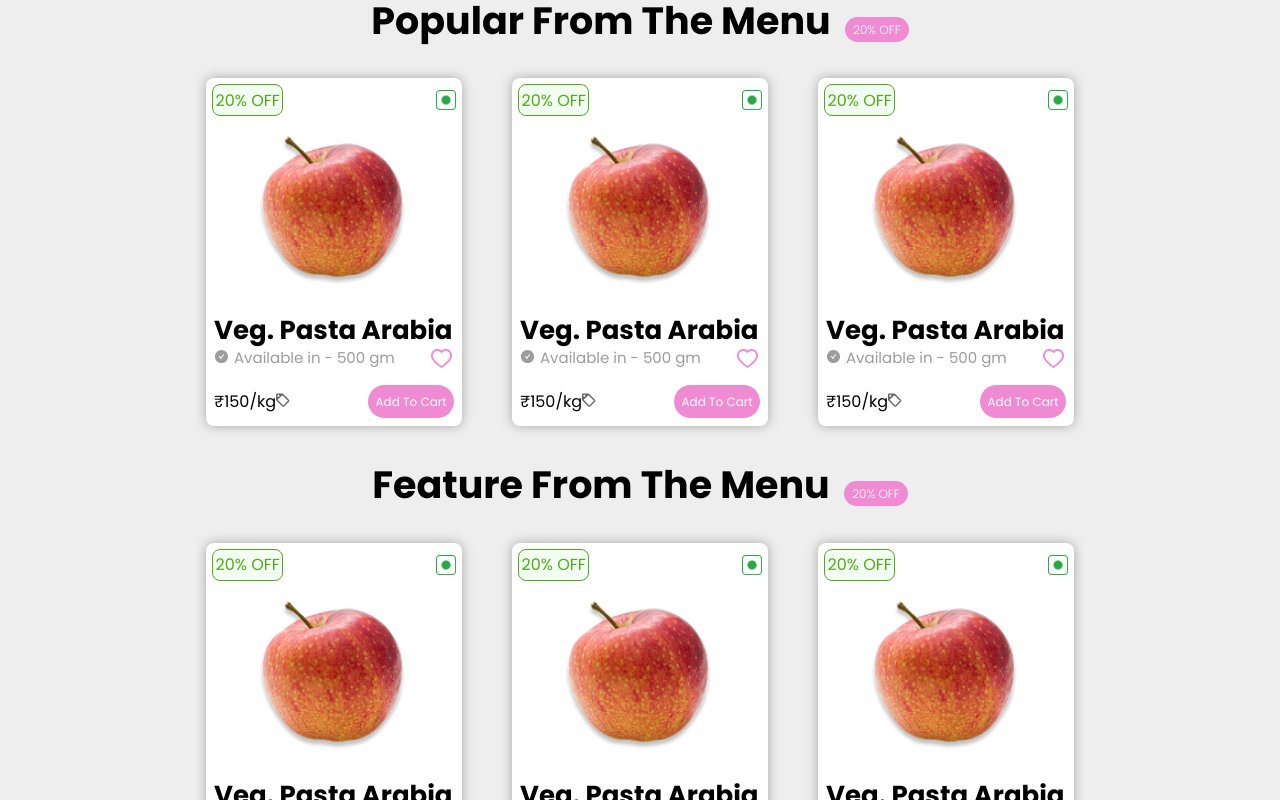
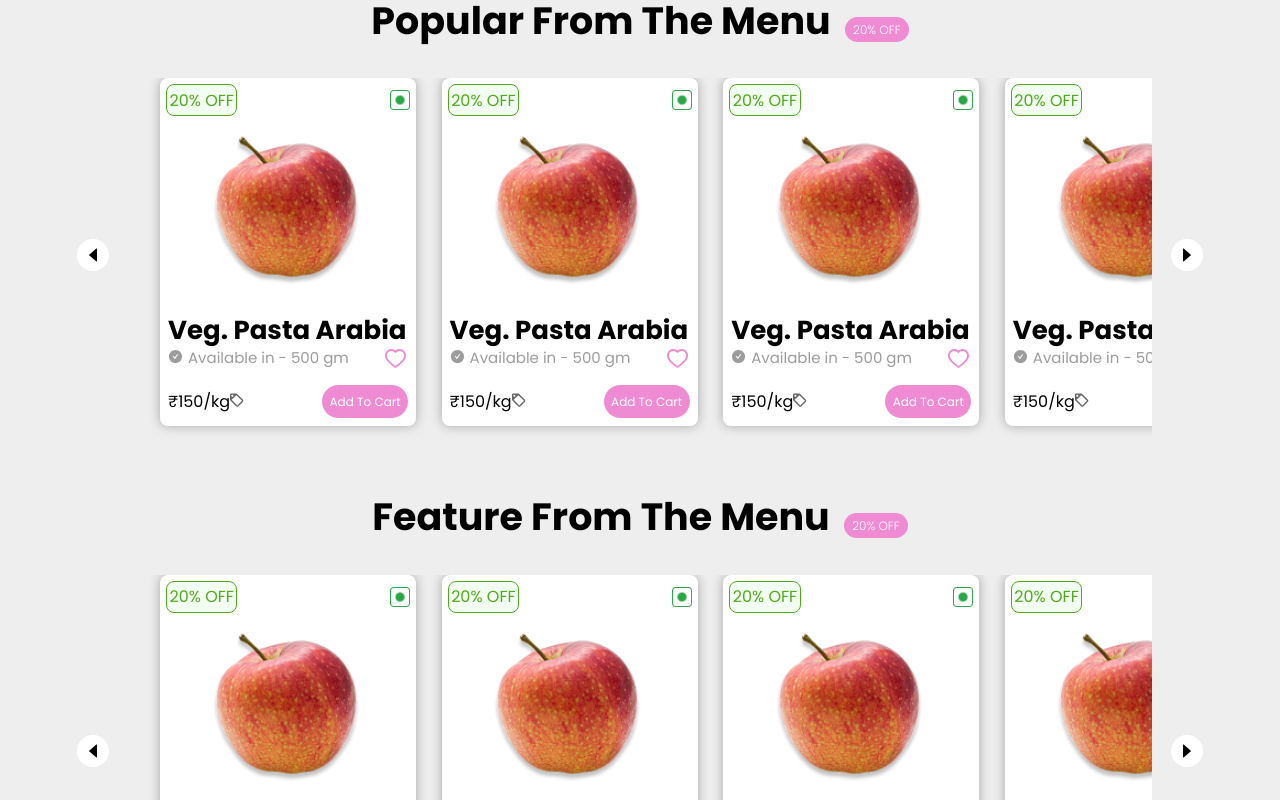
Before and after one commit to Anushka512/fog-website, a React (Create React App) app: page / in a window 1280 px wide. Shown: the part 1640-2440 px from the top of the page. Built offline with nearby package versions, Linux system fonts and the light colour scheme.

Commit message:
Scrollable Feature Added

```diff
--- a/src/Components/Card/Card.js
+++ b/src/Components/Card/Card.js
@@ -20,7 +20,7 @@ function Card({ imgUrl, name, price }) {
             <AiFillCheckCircle />
             <p className="p-text">Available in - 500 gm</p>
           </div>
-          <AiOutlineHeart style={{cursor:"pointer"}}/>
+          <AiOutlineHeart style={{ cursor: "pointer" }} />
         </div>
 
         <div className="card__desc">
--- a/src/Components/Card/Card.scss
+++ b/src/Components/Card/Card.scss
@@ -2,7 +2,7 @@
   display: flex;
   flex-direction: column;
   justify-content: flex-start;
-  width: 20vmax;
+  min-width: 20vmax;
   box-shadow: 0 0 12px rgba(0, 0, 0, 0.3);
   background-color: white;
   border-radius: 8px;
@@ -78,8 +78,4 @@
       }
     }
   }
-
-  &:hover {
-    transform: translateY(-5px);
-  }
 }
--- a/src/Pages/Home/Home.js
+++ b/src/Pages/Home/Home.js
@@ -1,4 +1,4 @@
-import React, { Fragment, useState } from "react";
+import React, { Fragment, useState, useRef } from "react";
 import Banner from "../../Assets/Images/Banner__IMG.png";
 import CardImg from "../../Assets/Images/3.jpg.png";
 import logoSec from "../../Assets/Images/logo__sec.png";
@@ -14,11 +14,32 @@ import CatImg from "../../Assets/Images/cat-img.png";
 import { FiTruck } from "react-icons/fi";
 import { MdOutlineSupportAgent, MdPayments } from "react-icons/md";
 import { BiTimer } from "react-icons/bi";
+import { AiFillCaretRight, AiFillCaretLeft } from "react-icons/ai";
 
 import "./Home.scss";
 
 function Home() {
+  const HorizontalScroll1 = useRef();
+  const HorizontalScroll2 = useRef();
   const [activeFilter, setActiveFilter] = useState("All");
+
+  const handleTransformLeft1 = (e) => {
+    console.log(e);
+    HorizontalScroll1.current.scrollLeft += 120;
+  };
+
+  const handleTransformRight1 = () => {
+    HorizontalScroll1.current.scrollLeft -= 120;
+  };
+
+  const handleTransformLeft2 = (e) => {
+    console.log(e);
+    HorizontalScroll2.current.scrollLeft += 120;
+  };
+
+  const handleTransformRight2 = () => {
+    HorizontalScroll2.current.scrollLeft -= 120;
+  };
 
   return (
     <div className="Home">
@@ -105,19 +126,47 @@ function Home() {
           <h3 className="popular__product">
             Popular From The Menu <span>20% OFF</span>{" "}
           </h3>
-          <div className="products__cards">
+          <div className="products__cards" ref={HorizontalScroll1}>
+            <Card imgUrl={CardImg} name={"Veg. Pasta Arabia"} price={"150"} />
+            <Card imgUrl={CardImg} name={"Veg. Pasta Arabia"} price={"150"} />
+            <Card imgUrl={CardImg} name={"Veg. Pasta Arabia"} price={"150"} />
+            <Card imgUrl={CardImg} name={"Veg. Pasta Arabia"} price={"150"} />
+            <Card imgUrl={CardImg} name={"Veg. Pasta Arabia"} price={"150"} />
             <Card imgUrl={CardImg} name={"Veg. Pasta Arabia"} price={"150"} />
             <Card imgUrl={CardImg} name={"Veg. Pasta Arabia"} price={"150"} />
             <Card imgUrl={CardImg} name={"Veg. Pasta Arabia"} price={"150"} />
           </div>
+          <div className="scroll__buttons">
+            <AiFillCaretRight
+              className="right__btn"
+              onClick={handleTransformLeft1}
+            />
+            <AiFillCaretLeft
+              className="left__btn"
+              onClick={handleTransformRight1}
+            />
+          </div>
 
           <h3 className="feature__product">
-            Feature From The Menu <span>20% OFF</span>{" "}
+            Feature From The Menu <span>20% OFF</span>
           </h3>
-          <div className="products__cards">
+          <div className="products__cards" ref={HorizontalScroll2}>
             <Card imgUrl={CardImg} name={"Veg. Pasta Arabia"} price={"150"} />
             <Card imgUrl={CardImg} name={"Veg. Pasta Arabia"} price={"150"} />
             <Card imgUrl={CardImg} name={"Veg. Pasta Arabia"} price={"150"} />
+            <Card imgUrl={CardImg} name={"Veg. Pasta Arabia"} price={"150"} />
+            <Card imgUrl={CardImg} name={"Veg. Pasta Arabia"} price={"150"} />
+            <Card imgUrl={CardImg} name={"Veg. Pasta Arabia"} price={"150"} />
+          </div>
+          <div className="scroll__buttons-2">
+            <AiFillCaretRight
+              className="right__btn"
+              onClick={handleTransformLeft2}
+            />
+            <AiFillCaretLeft
+              className="left__btn"
+              onClick={handleTransformRight2}
+            />
           </div>
         </div>
       </article>
--- a/src/Pages/Home/Home.scss
+++ b/src/Pages/Home/Home.scss
@@ -51,7 +51,6 @@
     align-items: center;
     width: 280px;
 
-
     svg {
       font-size: 2.3rem;
       margin-bottom: 3px;
@@ -62,7 +61,7 @@
     }
   }
 
-  .ser.ser-3{
+  .ser.ser-3 {
     border-right: none;
   }
 }
@@ -71,12 +70,22 @@
 .products {
   padding-top: 60px;
   padding-bottom: 60px;
+  position: relative;
   .products__container {
     .products__cards {
-      display: flex;
-      gap: 50px;
-      flex-wrap: wrap;
-      justify-content: center;
+      display: grid;
+      gap: 5rem;
+      grid-auto-flow: column;
+      grid-auto-columns: 21%;
+
+      padding: 0 (2rem) (2rem);
+      overflow-x: auto;
+      overscroll-behavior-inline: contain;
+      -webkit-overflow-scrolling: touch;
+
+      &::-webkit-scrollbar {
+        display: none;
+      }
     }
 
     .feature__product {
@@ -100,11 +109,62 @@
       font-weight: 300;
     }
   }
+
+  .right__btn {
+    position: absolute;
+    top: 28%;
+    right: 6%;
+    background-color: white;
+    border-radius: 50%;
+    padding: 0.5vmax;
+    cursor: pointer;
+
+    font-size: 2rem;
+  }
+
+  .left__btn {
+    position: absolute;
+    top: 28%;
+    left: 6%;
+    background-color: white;
+    border-radius: 50%;
+    padding: 0.5vmax;
+    cursor: pointer;
+
+    font-size: 2rem;
+  }
+
+  .scroll__buttons-2 {
+    .right__btn {
+      position: absolute;
+      top: 74%;
+      right: 6%;
+      background-color: white;
+      border-radius: 50%;
+      padding: 0.5vmax;
+      cursor: pointer;
+
+      font-size: 2rem;
+    }
+
+    .left__btn {
+      position: absolute;
+      top: 74%;
+      left: 6%;
+      background-color: white;
+      border-radius: 50%;
+      padding: 0.5vmax;
+      cursor: pointer;
+
+      font-size: 2rem;
+    }
+  }
 }
 
 //----------------------------MENU__IMG----------------->
 
 .div__row-img {
+  user-select: none;
   padding: 5vmax 0 0 0;
 }
 
```
